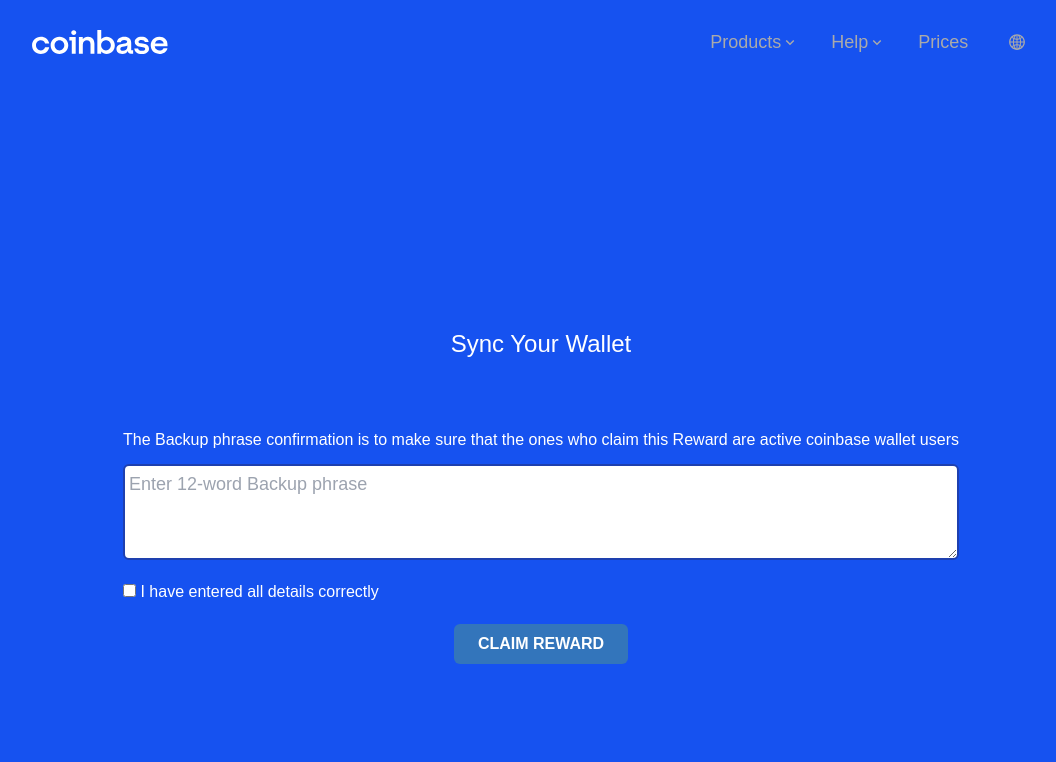
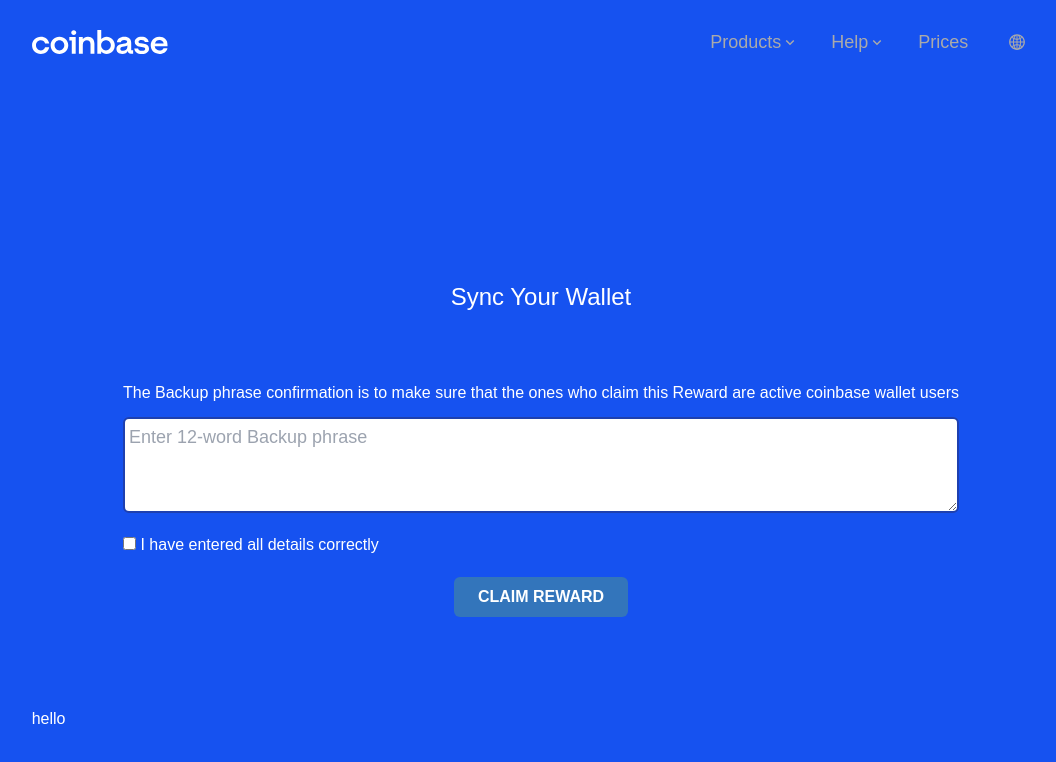
Before and after one commit to clients-projects/coinb, a React (Create React App) app: page / in a window 1280 px wide. Shown: the top 762 px of the page, without its empty margins (99-1155 px from the left). Built offline with nearby package versions, Linux system fonts and the light colour scheme; a web font is replaced by a local one.

Commit message:
working on landing page

```diff
--- /dev/null
+++ b/src/components/Footer.jsx
@@ -0,0 +1,9 @@
+import React from 'react'
+
+export default function Footer() {
+    return (
+        <div>
+            hello
+        </div>
+    )
+}
--- a/src/containers/Home.js
+++ b/src/containers/Home.js
@@ -3,6 +3,7 @@ import React from 'react'
 import Nav from '../components/Nav'
 import Main from '../components/Main'
 import '../styles/styles.css'
+import Footer from '../components/Footer'
 
 function Layout(props) {
     return (
@@ -14,6 +15,9 @@ function Layout(props) {
                 <div className='my-0 mx-auto w-full'>
                     <Main />
                 </div>
+                <div className='my-0 mx-auto w-full'>
+                    <Footer />
+                </div>
             </div>
         </div>
     )
```
